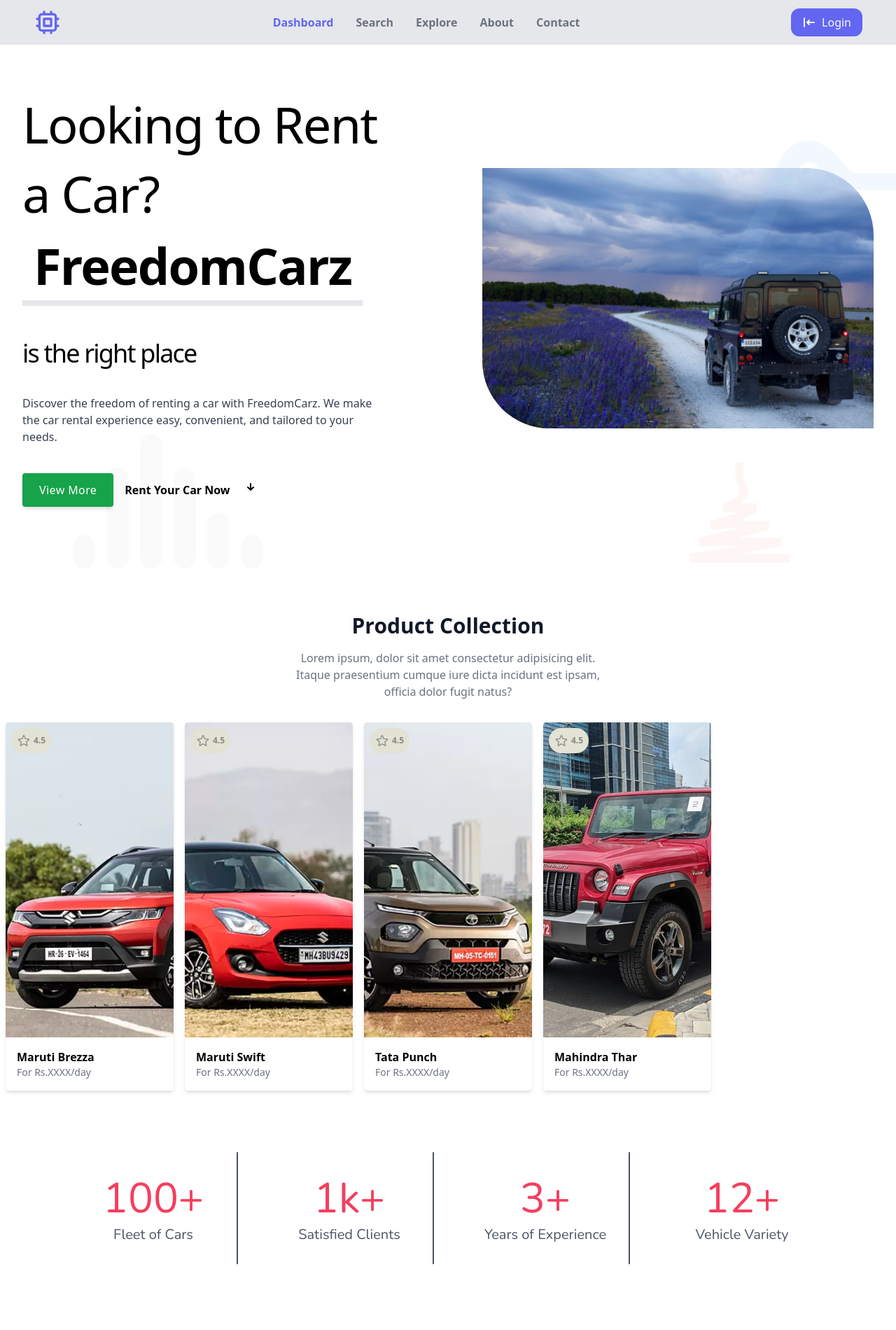
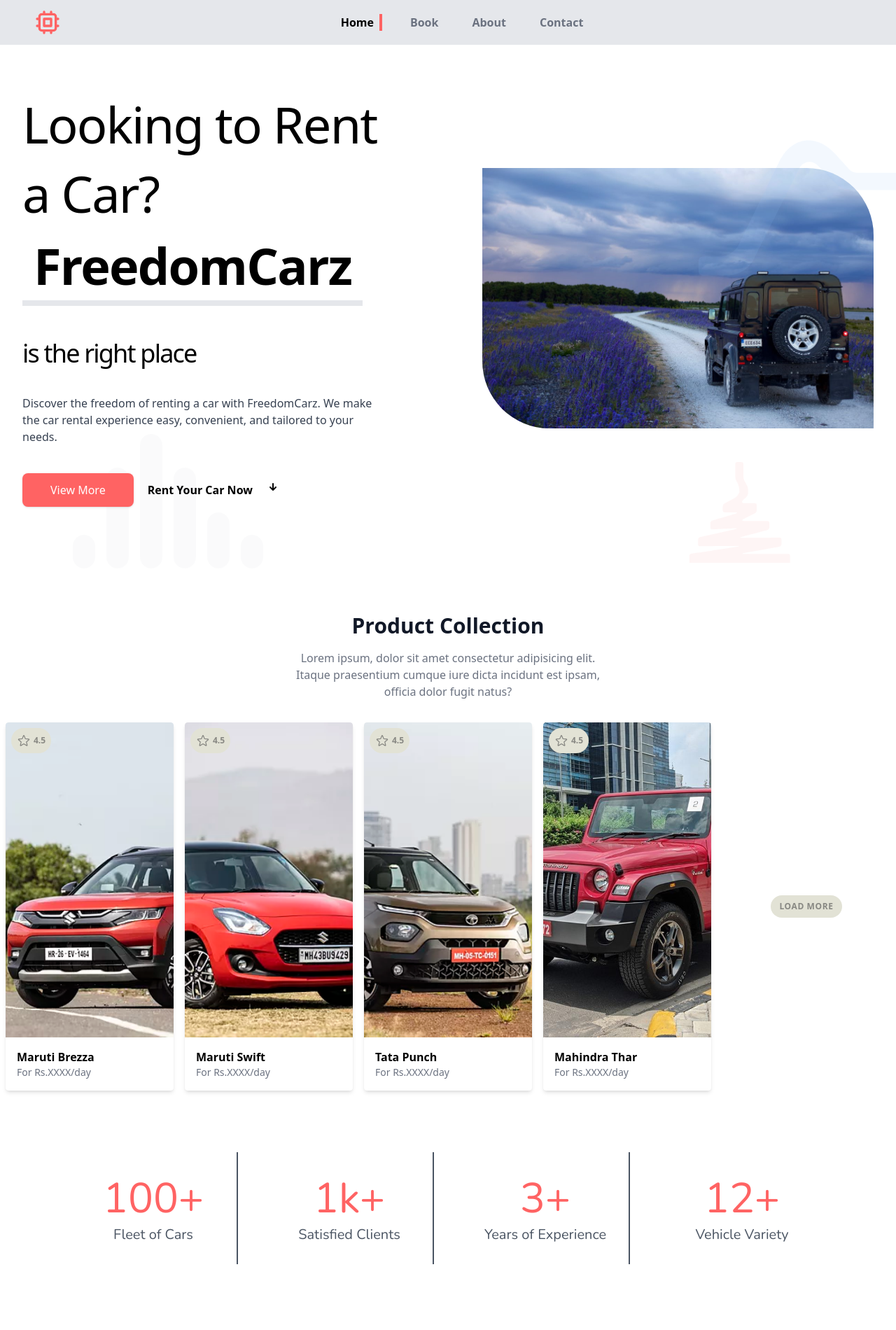
Before and after one commit to mukarramion/TWprojects, a website: page index.html in a window 1280 px wide. Shown: the top 1900 px of the page at 70% size. Drawn offline with nearby package versions, Linux system fonts and the light colour scheme.

Commit message:
changed theme and removed unwanted links

```diff
--- a/index.html
+++ b/index.html
@@ -8,14 +8,14 @@
     <link rel="stylesheet" href="src/output.css">
 </head>
 
-<body class="">
+<body >
     <!-- Nav bar -->
 
 
     <nav class=" top-0 bg-gray-200 shadow shadow-gray-300 w-100 px-8 md:px-auto ">
-        <div class="md:h-16 h-28 mx-auto md:px-4 container flex items-center justify-between flex-wrap md:flex-nowrap">
+        <div class="md:h-16 h-28 mx-auto md:px-4 container flex items-center justify-center md:justify-between flex-wrap md:flex-nowrap">
             <!-- Logo -->
-            <div class="text-indigo-500 md:order-1">
+            <div class="text-primary md:order-1">
                 <!-- Heroicon - Chip Outline -->
                 <svg xmlns="http://www.w3.org/2000/svg" class="h-10 w-10" fill="none" viewBox="0 0 24 24"
                     stroke="currentColor">
@@ -27,24 +27,14 @@
                 <ul class="flex font-semibold justify-between">
                     <!-- Active Link = text-indigo-500
                         Inactive Link = hover:text-indigo-500 -->
-                    <li class="md:px-4 md:py-2 text-indigo-500"><a href="#">Dashboard</a></li>
-                    <li class="md:px-4 md:py-2 hover:text-indigo-400"><a href="#">Search</a></li>
-                    <li class="md:px-4 md:py-2 hover:text-indigo-400"><a href="#">Explore</a></li>
-                    <li class="md:px-4 md:py-2 hover:text-indigo-400"><a href="#">About</a></li>
-                    <li class="md:px-4 md:py-2 hover:text-indigo-400"><a href="#">Contact</a></li>
+                    <li class="md:mx-4 md:my-2 md:px-2 text-primary md:border-r-4 border-primary md:text-black"><a href="#">Home</a></li>
+                    <li class="md:mx-4 md:my-2 md:px-2 hover:text-primary transition ease-linear duration-500"><a href="#">Book</a></li>
+                    <li class="md:mx-4 md:my-2 md:px-2 hover:text-primary transition ease-linear duration-500"><a href="#">About</a></li>
+                    <li class="md:mx-4 md:my-2 md:px-2 hover:text-primary transition ease-linear duration-500"><a href="#">Contact</a></li>
                 </ul>
             </div>
             <div class="order-2 md:order-3">
-                <button
-                    class="px-4 py-2 bg-indigo-500 hover:bg-indigo-600 text-gray-50 rounded-xl flex items-center gap-2">
-                    <!-- Heroicons - Login Solid -->
-                    <svg xmlns="http://www.w3.org/2000/svg" class="h-5 w-5" viewBox="0 0 20 20" fill="currentColor">
-                        <path fill-rule="evenodd"
-                            d="M3 3a1 1 0 011 1v12a1 1 0 11-2 0V4a1 1 0 011-1zm7.707 3.293a1 1 0 010 1.414L9.414 9H17a1 1 0 110 2H9.414l1.293 1.293a1 1 0 01-1.414 1.414l-3-3a1 1 0 010-1.414l3-3a1 1 0 011.414 0z"
-                            clip-rule="evenodd" />
-                    </svg>
-                    <span>Login</span>
-                </button>
+
             </div>
         </div>
     </nav>
@@ -72,7 +62,7 @@
                                 We make the car rental experience easy, convenient, and tailored to your needs.</p>
                             <div class="mt-10 flex flex-col items-center md:flex-row">
                                 <a href="#"
-                                    class="mb-3 inline-flex h-12 w-full items-center justify-center rounded bg-green-600 px-6 font-medium tracking-wide text-white shadow-md transition hover:bg-blue-800 focus:outline-none md:mr-4 md:mb-0 md:w-auto">
+                                    class="bg-primary text-white justify-center text-center rounded-lg shadow px-10 py-3 flex items-center hover:cursor-pointer hover:bg-white hover:border hover:border-primary hover:text-primary transition ease-linear duration-500 mb-5 md:mb-0 mr-5">
                                     View More
                                 </a>
                                 <a href="#" aria-label="" class="group inline-flex items-center font-semibold text-g1">
@@ -239,8 +229,12 @@
                         </a>
 
                     </li>
-                    <li class="col-span-1">
-
+                    <li class="col-span-1 flex justify-center items-center mt-20 lg:mt-0 md:col-span-2 lg:col-span-1">
+                        <div class="flex justify-center">
+                            <div
+                                class="bg-secondary-100 text-secondary-200 btn hover:shadow-inner transform hover:scale-125 hover:bg-opacity-50 transition ease-linear duration-300">
+                                Load more</div>
+                        </div>
                     </li>
                     <!-- <li>
 
@@ -350,19 +344,19 @@
         <div class="font-body flex justify-center items-center flex-col md:flex-row p-5">
 
             <div class="border-b-2 md:border-b-0 md:border-r-2 p-5 border-gray-600 m-5 flex justify-center items-center flex-col h-40 w-60">
-                <span class="text-rose-500 text-6xl m-2 text-center">100+</span>
+                <span class="text-primary text-6xl m-2 text-center">100+</span>
                 <span class="block text-gray-600 text-xl text-center">Fleet of Cars</span>
             </div>
             <div class="border-b-2 md:border-b-0 md:border-r-2 p-5 border-gray-600 m-5 flex justify-center items-center flex-col h-40 w-60">
-                <span class="text-rose-500 text-6xl m-2 text-center">1k+</span>
+                <span class="text-primary text-6xl m-2 text-center">1k+</span>
                 <span class="block text-gray-600 text-xl text-center">Satisfied Clients</span>
             </div>
             <div class="border-b-2 md:border-b-0 md:border-r-2 p-5 border-gray-600 m-5 flex justify-center items-center flex-col h-40 w-60">
-                <span class="text-rose-500 text-6xl m-2 text-center">3+</span>
+                <span class="text-primary text-6xl m-2 text-center">3+</span>
                 <span class="block text-gray-600 text-xl text-center">Years of Experience</span>
             </div>
             <div class="border-b-2 md:border-b-0 p-5 border-gray-600 m-5 flex justify-center items-center flex-col h-40 w-60">
-                <span class="text-rose-500 text-6xl m-2 text-center">12+</span>
+                <span class="text-primary text-6xl m-2 text-center">12+</span>
                 <span class="block text-gray-600 text-xl text-center">Vehicle Variety</span>
             </div>
         </div>
@@ -402,11 +396,6 @@
                                 undergoes regular inspections.</li>
                         </ul>
                         </p>
-
-                        <a href="#contact-us"
-                            class="mt-8 inline-block rounded border border-indigo-600 bg-indigo-600 px-12 py-3 text-sm font-medium text-white hover:bg-transparent hover:text-indigo-600 focus:outline-none focus:ring active:text-indigo-500">
-                            Get in Touch
-                        </a>
                     </div>
                 </div>
             </div>
@@ -422,15 +411,15 @@
                 <div class="flex mt-8 flex-col md:flex-row md:justify-between">
                     <p class="w-full md:w-2/3 text-gray-400">Join Us On This Exciting Journey! Book Your Freedom Car Today And Take The Road Less Traveled!</p>
                     <div class="w-44 pt-6 md:pt-0">
-                        <a class="bg-red-500 justify-center text-center rounded-lg shadow px-10 py-3 flex items-center hover:cursor-pointer hover:bg-gray-100 hover:border hover:border-red-500 hover:text-red-500 transition ease-linear duration-300">Contact US</a>
+                        <a class="bg-primary justify-center text-center rounded-lg shadow px-10 py-3 flex items-center hover:cursor-pointer hover:bg-white hover:border hover:border-primary hover:text-primary transition ease-linear duration-500">Contact US</a>
                     </div>
                 </div>
                 <div class="flex flex-col">
                     <div class="flex mt-24 mb-12 flex-row justify-between">
-                        <a class="hidden md:block cursor-pointer text-gray-600 hover:text-white uppercase">About</a>
-                        <a class="hidden md:block cursor-pointer text-gray-600 hover:text-white uppercase">Services</a>
-                        <a class="hidden md:block cursor-pointer text-gray-600 hover:text-white uppercase">Why us</a>
-                        <a class="hidden md:block cursor-pointer text-gray-600 hover:text-white uppercase">Contact</a>
+                        <a class="hidden md:block cursor-pointer text-gray-600 hover:text-white uppercase transition ease-linear duration-500">About</a>
+                        <a class="hidden md:block cursor-pointer text-gray-600 hover:text-white uppercase transition ease-linear duration-500">Services</a>
+                        <a class="hidden md:block cursor-pointer text-gray-600 hover:text-white uppercase transition ease-linear duration-500">Why us</a>
+                        <a class="hidden md:block cursor-pointer text-gray-600 hover:text-white uppercase transition ease-linear duration-500">Contact</a>
                     </div>
                     <hr class="border-gray-600"/>
                     <p class="w-full text-center my-12 text-gray-600">Copyright © 2024 FreedomCarz</p>
```
Also changed, not shown: src/output.css.
